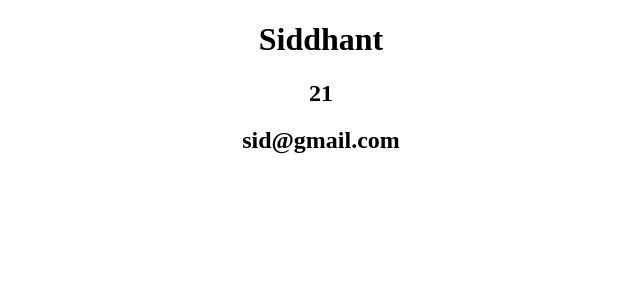
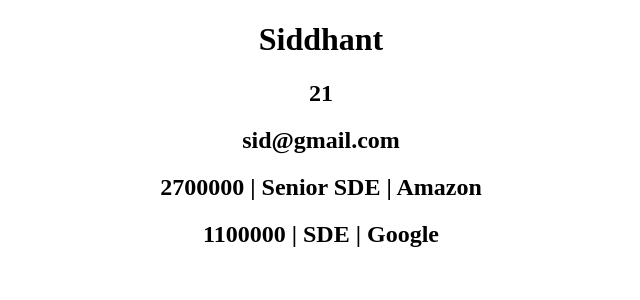
Before and after one commit to Sid-0602/React-Framework, a React (Create React App) app in the folder react-basics/: page / in a window 1280 px wide. Shown: the top 300 px of the page, without its empty margins (319-959 px from the left). Built offline with nearby package versions, Linux system fonts and the light colour scheme.

Commit message:
Jobs and User component

```diff
--- a/react-basics/src/App.js
+++ b/react-basics/src/App.js
@@ -5,7 +5,8 @@
   //this is how component is called into A
   return <div className="App">
     <User name="Siddhant" age={21} email="sid@gmail.com"/>
-    <User />
+    <Jobs salary={2700000} position="Senior SDE" company="Amazon"/>
+    <Jobs salary={1100000} position="SDE" company="Google" />
   </div>;
 }
 
@@ -36,6 +37,14 @@
 
 */
 
+const Jobs = (props) =>{
+  return (
+    <div>
+      <h2>{props.salary} | {props.position} | {props.company} </h2>
+    </div>
+  )
+}
+
 
 
 export default App;
```
